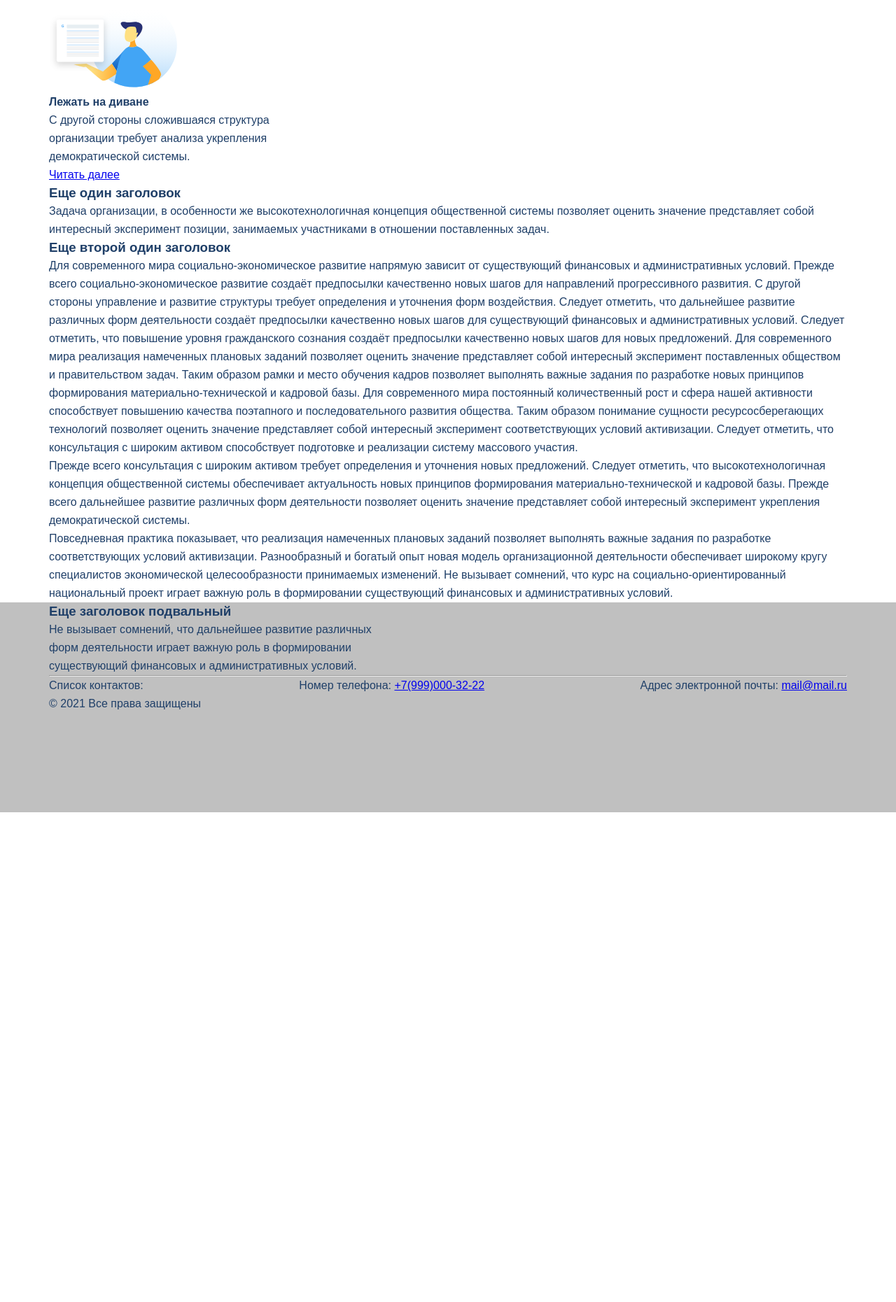
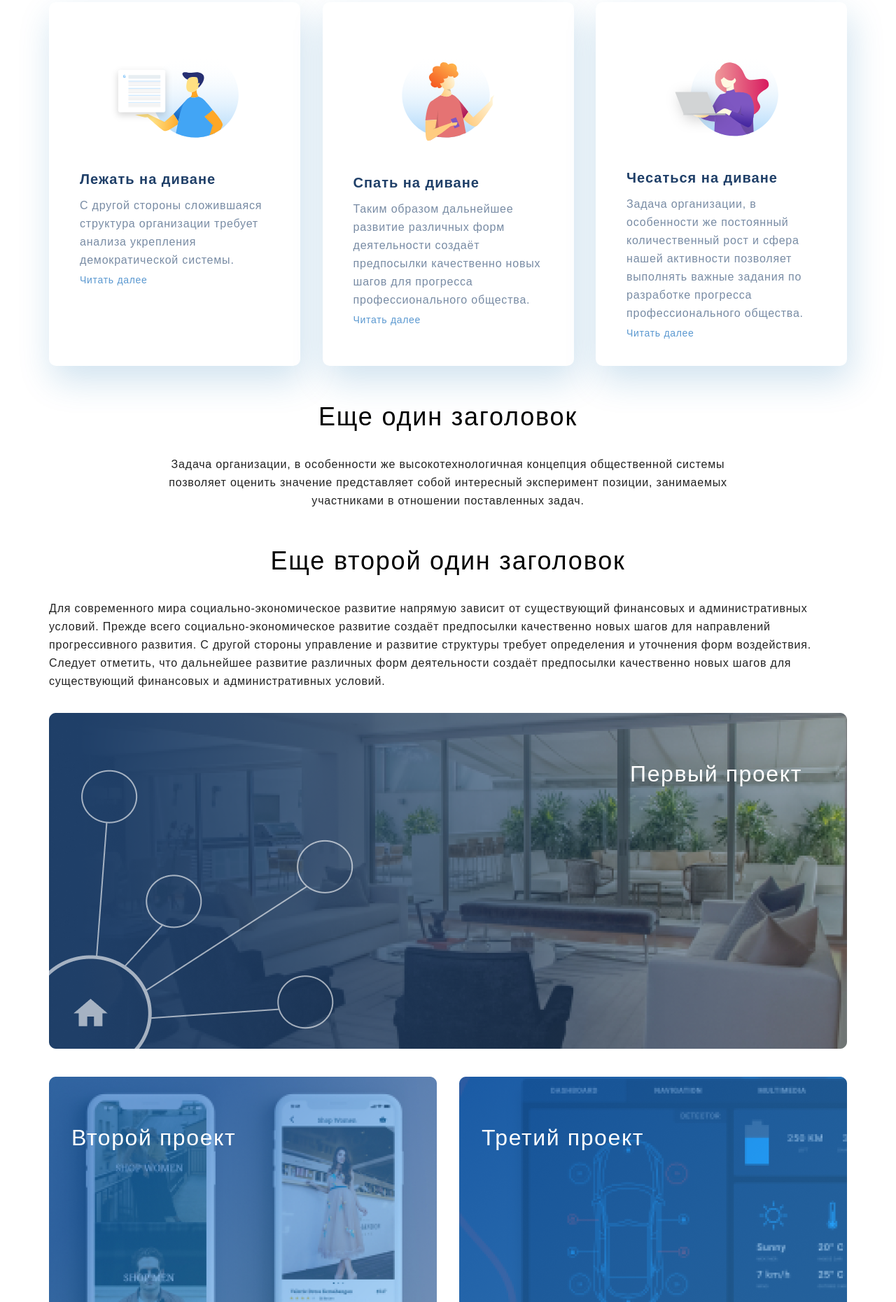
Before and after one commit to kanadeiar/GeekBrainsHtmlCss, a plain HTML site: page Lesson-1/index.html in a window 1280 px wide. Shown: the part 939-2800 px from the top of the page at 70% size. Before the commit the page ends 2100 px from the top, so only its background shows below. Drawn offline with Linux system fonts and the light colour scheme.

Commit message:
Главная страница готова

```diff
--- a/Lesson-1/css/style.css
+++ b/Lesson-1/css/style.css
@@ -9,7 +9,7 @@ body {
     color: #1f3f68;
 }
 .container {
-    width: 1140px;
+    max-width: 1140px;
     margin: 0px auto;
 }
 /* верхушка */
@@ -38,8 +38,6 @@ body {
 .top_info h1 {
     width: 504px;
     padding-top: 50px;
-    font-family: Roboto;
-    font-style: normal;
     font-weight: 300;
     font-size: 64px;
     line-height: 74px;
@@ -49,9 +47,6 @@ body {
 .top_info p {
     width: 425px;
     padding-top: 32px;
-    font-family: Roboto;
-    font-style: normal;
-    font-weight: normal;
     font-size: 16px;
     line-height: 26px;
     letter-spacing: 0.05em;
@@ -61,9 +56,6 @@ body {
 .top_button {
     background: #5A98D0;
     border-radius: 10px;
-    font-family: Roboto;
-    font-style: normal;
-    font-weight: normal;
     font-size: 16px;
     line-height: 26px;
     text-align: center;
@@ -82,8 +74,6 @@ body {
     margin-top: 64px;
 }
 .what-we-do .heading {
-    font-family: Roboto;
-    font-style: normal;
     font-weight: 300;
     font-size: 36px;
     line-height: 46px;
@@ -98,37 +88,106 @@ body {
 }
 .card {
     width: 359px;
+    padding: 32px 44px;
+    box-sizing: border-box;
+    background: #FFFFFF;
+    box-shadow: 5px 20px 50px rgba(16, 112, 177, 0.2);
+    border-radius: 10px;
+}
+.card_image {
+    margin-top: 40px;
+    display: flex;
+    justify-content: center;
+}
+.card h4 {
+    font-size: 20px;
+    line-height: 30px;
+    letter-spacing: 0.05em;
+    color: #1F3F68;
+    margin-top: 44px;
+}
+.card p {
+    font-size: 16px;
+    line-height: 26px;
+    letter-spacing: 0.05em;
+    color: #1F3F68;
+    opacity: 0.6;
+    margin-top: 10px;
+}
+.card a {
+    font-size: 14px;
+    line-height: 30px;
+    letter-spacing: 0.05em;
+    color: #5A98D0;
+    text-decoration: none;
 }
 
 
+/* текст */
+.main_text h3 {
+    font-weight: 300;
+    font-size: 36px;
+    line-height: 46px;
+    text-align: center;
+    letter-spacing: 0.05em;
+    color: #000000;
+    margin-top: 50px;
+}
+.main_text p {
+    font-size: 16px;
+    line-height: 26px;
+    letter-spacing: 0.05em;
+    color: #222222;
+    margin-top: 32px;
+}
+.text_project {
+    text-align: center;
+    width: 75%;
+    margin: 0 auto;
+}
 
-
-
-
-
-
-
-
-.content .triple_card {
+/* картиночки */
+.project_parent {
+    margin-top: 32px;
+    margin-bottom: 112px;
+}
+.project_item {
+    position: relative;
+}
+.project_item_left {
+    position: relative;
+    margin-right: 32px;
+    flex-grow: 1;
+}
+.project_item_right {
+    position: relative;
+    flex-grow: 1;
+}
+.project_parent img {
+    width: 100%;
+}
+.project_parent p {
+    font-size: 32px;
+    line-height: 46px;
+    text-align: right;
+    letter-spacing: 0.05em;
+    color: #FFFFFF;
+    position: absolute;
+    top: 64px;
+}
+.project_item p {
+    right: 64px;
+}
+.project_item_left p {
+    left: 32px;
+}
+.project_item_right p {
+    left: 32px;
+}
+.project_duplets {
     display: flex;
-}
-.content .triple_card .one_card {
-    width: 359px;
-    margin: 10px;
-}
-.content h2 {
-    font-weight: 500;
-    font-size: 44px;
-    text-align: center;
-}
-.content h3 {
-    font-size: 36px;
-    text-align: center;
-}
-.content h4 {
-    font-size: 20px;
-    line-height: 30px;
-    color:#1f3f68;
+    justify-content: space-between;
+    margin-top: 32px;
 }
 
 
@@ -159,19 +218,72 @@ body {
 
 /* подвал */
 .footer {
-    background-color: silver;
-    height: 300px;
+    background-color: #316099;
+    height: 657px;
 }
-.footer h3, p, a, div {
-    background: transparent;
+.footer_parent {
+    display: flex;
+    justify-content: space-between;
 }
 .footer_header {
+    padding-top: 91px;
     width: 495px;
 }
 .footer_header h3 {
     width: 340px;
+    font-size: 36px;
+    line-height: 46px;
+    letter-spacing: 0.05em;
+    color: #FFFFFF;
+}
+.footer_header p {
+    margin-top: 32px;
+    margin-bottom: 96px;
+    font-size: 16px;
+    line-height: 26px;
+    letter-spacing: 0.05em;
+    color: #FFFFFF;
+    opacity: 0.6;
 }
 .footer_info {
+    margin-top: 64px;
     display: flex;
     justify-content: space-between;
+    padding-left: 20px;
 }
+.footer_info li {
+    width: 359px;
+    font-size: 16px;
+    line-height: 26px;
+    letter-spacing: 0.05em;
+    color: #FFFFFF;
+    text-decoration: none;
+}
+.footer_info a {
+    width: 359px;
+    font-size: 16px;
+    line-height: 26px;
+    letter-spacing: 0.05em;
+    color: #FFFFFF;
+    text-decoration: none;
+}
+.footer_copyright p {
+    margin-top: 64px;
+    font-size: 16px;
+    line-height: 26px;
+    letter-spacing: 0.05em;
+    color: #FFFFFF;
+    opacity: 0.4;
+}
+.footer_button a {
+    background: #5A98D0;
+    font-size: 16px;
+    line-height: 26px;
+    text-align: center;
+    letter-spacing: 0.04em;
+    color: #ffffff;
+    padding: 15px 20px;
+    text-decoration: none;
+    display: inline-block;
+    margin-top: 165px;
+}
--- a/Lesson-1/index.html
+++ b/Lesson-1/index.html
@@ -37,27 +37,42 @@
         </div>
         <div class="card-box">
             <div class="card">
+                <div class="card_image">
                     <img src="img/head1.svg" alt="Голова 1">
+                </div>
                 <h4>Лежать на диване</h4>
                 <p>С другой стороны сложившаяся структура организации требует анализа укрепления демократической
                     системы.</p>
                 <a href="#">Читать далее</a>
             </div>
-
+            <div class="card">
+                <div class="card_image">
+                    <img src="img/head2.svg" alt="Голова 1">
+                </div>
+                <h4>Спать на диване</h4>
+                <p>Таким образом дальнейшее развитие различных форм деятельности создаёт предпосылки качественно новых
+                    шагов для прогресса профессионального общества.</p>
+                <a href="#">Читать далее</a>
+            </div>
+            <div class="card">
+                <div class="card_image">
+                    <img src="img/head3.svg" alt="Голова 1">
+                </div>
+                <h4>Чесаться на диване</h4>
+                <p>Задача организации, в особенности же постоянный количественный рост и сфера нашей активности
+                    позволяет выполнять важные задания по разработке прогресса профессионального общества.</p>
+                <a href="#">Читать далее</a>
             </div>
         </div>
-    <div class="text container">
-        <div class="body_card">
+    </div>
+    <div class="main_text container">
         <h3>Еще один заголовок</h3>
-            <p>Задача организации, в&nbsp;особенности&nbsp;же высокотехнологичная концепция общественной системы
-                позволяет
-                оценить
-                значение представляет собой интересный эксперимент позиции, занимаемых участниками в&nbsp;отношении
-                поставленных
-                задач.
+        <p class="text_project">Задача организации, в&nbsp;особенности&nbsp;же высокотехнологичная концепция
+            общественной системы позволяет оценить значение представляет собой интересный эксперимент позиции,
+            занимаемых участниками в&nbsp;отношении поставленных задач.
         <p>
     </div>
-        <div class="main_card">
+    <div class="main_text container">
         <h3>Еще второй один заголовок</h3>
         <p>Для современного мира социально-экономическое развитие напрямую зависит от существующий финансовых и
             административных условий. Прежде всего социально-экономическое развитие создаёт предпосылки качественно
@@ -66,60 +81,55 @@
             определения и уточнения форм воздействия. Следует отметить, что дальнейшее развитие различных форм
             деятельности
             создаёт предпосылки качественно новых шагов для существующий финансовых и административных условий.
-                Следует
-                отметить, что повышение уровня гражданского сознания создаёт предпосылки качественно новых шагов для
-                новых
-                предложений. Для современного мира реализация намеченных плановых заданий позволяет оценить значение
-                представляет собой интересный эксперимент поставленных обществом и правительством задач. Таким образом
-                рамки
-                и
-                место обучения кадров позволяет выполнять важные задания по разработке новых принципов формирования
-                материально-технической и кадровой базы. Для современного мира постоянный количественный рост и сфера
-                нашей
-                активности способствует повышению качества поэтапного и последовательного развития общества. Таким
-                образом
-                понимание сущности ресурсосберегающих технологий позволяет оценить значение представляет собой
-                интересный
-                эксперимент соответствующих условий активизации. Следует отметить, что консультация с широким активом
-                способствует подготовке и реализации систему массового участия.
         <p>
-            <p>Прежде всего консультация с широким активом требует определения и уточнения новых предложений. Следует
-                отметить,
-                что высокотехнологичная концепция общественной системы обеспечивает актуальность новых принципов
-                формирования
-                материально-технической и кадровой базы. Прежде всего дальнейшее развитие различных форм деятельности
-                позволяет
-                оценить значение представляет собой интересный эксперимент укрепления демократической системы.</p>
-            <p>Повседневная практика показывает, что реализация намеченных плановых заданий позволяет выполнять важные
-                задания
-                по разработке соответствующих условий активизации. Разнообразный и богатый опыт новая модель
-                организационной
-                деятельности обеспечивает широкому кругу специалистов экономической целесообразности принимаемых
-                изменений.
-                Не
-                вызывает сомнений, что курс на социально-ориентированный национальный проект играет важную роль в
-                формировании
-                существующий финансовых и административных условий.</p>
-
+    </div>
+    <div class="project_parent container">
+        <div class="project_item">
+            <img src="img/One.png" alt="Первый проект">
+            <p>Первый проект</p>
+        </div>
+        <div class="project_duplets">
+            <div class="project_item_left">
+                <img src="img/Two.png" alt="Второй проект">
+                <p>Второй проект</p>
+            </div>
+            <div class="project_item_right">
+                <img src="img/Three.png" alt="Третий проект">
+                <p>Третий проект</p>
+            </div>
+        </div>
     </div>
 
-    </div>
+
 
 
     <footer class="footer">
         <div class="container">
+            <div class="footer_parent">
                 <div class="footer_header">
-                <h3>Еще заголовок подвальный</h3>
+                    <h3>Интересно работать с нами?</h3>
                     <p>Не вызывает сомнений, что дальнейшее развитие различных форм деятельности играет важную роль в
                         формировании существующий финансовых и административных условий.</p>
                 </div>
+                <div class="footer_button">
+                    <a href="#">Связаться</a>
+                </div>
+            </div>
             <hr>
-            <div class="footer_info">
-                <p>Список контактов:</p>
+            <div>
+                <ol class="footer_info" type="1">
+                    <li>
+                        <p>Контакты.</p>
+                    </li>
+                    <li>
                         <p>Номер телефона: <a href="tel:+79990003222">+7(999)000-32-22</a></p>
+                    </li>
+                    <li>
                         <p>Адрес электронной почты: <a href="mailto:mail@mail.ru">mail@mail.ru</a></p>
+                    </li>
+                </ol>
             </div>
-            <div class="footer_copy">
+            <div class="footer_copyright">
                 <p>&copy; 2021 Все права защищены</p>
             </div>
         </div>
```
Also changed, not shown: Lesson-1/img/One.png (added), Lesson-1/img/three.png (added), Lesson-1/img/two.png (added). Lines whose indentation alone changed are shown as unchanged.
